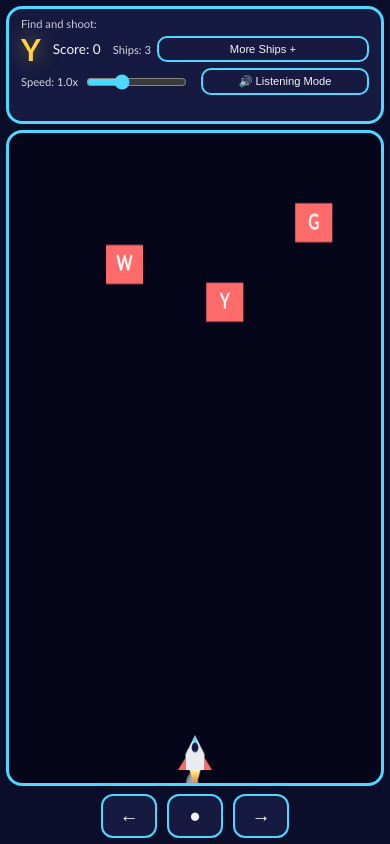
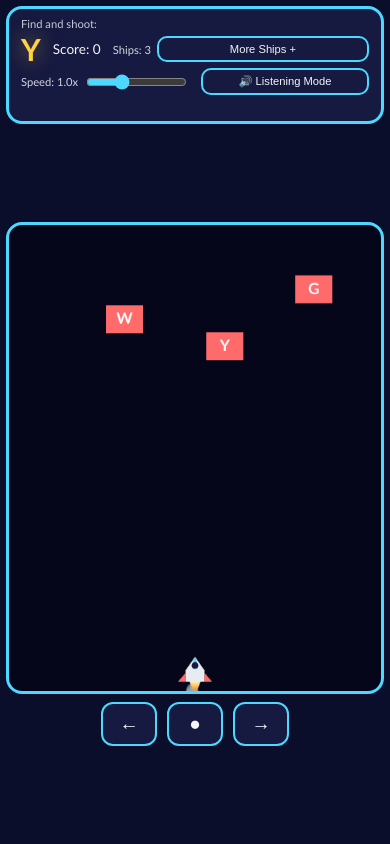
Before and after one commit to jasongweed/starshipletters, a website with bundled scripts: page index.html in a window 390 px wide. Built offline with nearby package versions, Linux system fonts and the light colour scheme.

Commit message:
Fix canvas sizing and Safari toolbar overlap on iOS
- The mobile canvas fit relied on percentage max-height inside a
  nested flex column, which WebKit (Safari and Chrome-iOS both use
  WebKit under the hood) doesn't reliably resolve. In practice the
  canvas grew to fill all remaining space and pushed the touch
  controls off-screen, clipped by overflow: hidden.
- Replaced that with JS-computed sizing (js/layout.js): measures the
  actual available box each resize/orientation change and sets an
  exact pixel width/height on the canvas, preserving its aspect ratio.
  Pure fit-size math is unit tested separately from the DOM glue.
- Switched the mobile page height from 100dvh to 100svh so Safari's
  bottom toolbar is always budgeted for instead of overlapping the
  touch controls when dvh doesn't update in time.

```diff
--- /dev/null
+++ b/js/layout.js
@@ -0,0 +1,42 @@
+export const CANVAS_ASPECT_RATIO = 480 / 600;
+
+export function computeFitSize(availableWidth, availableHeight, aspectRatio) {
+  const safeWidth = Math.max(0, availableWidth);
+  const safeHeight = Math.max(0, availableHeight);
+
+  let width = safeWidth;
+  let height = width / aspectRatio;
+
+  if (height > safeHeight) {
+    height = safeHeight;
+    width = height * aspectRatio;
+  }
+
+  return { width, height };
+}
+
+export function fitCanvasToContainer(canvas, container, reservedHeight) {
+  const { width, height } = computeFitSize(
+    container.clientWidth,
+    container.clientHeight - reservedHeight,
+    CANVAS_ASPECT_RATIO
+  );
+  canvas.style.width = `${width}px`;
+  canvas.style.height = `${height}px`;
+}
+
+export function watchCanvasFit(canvas, container, reservedEl) {
+  const update = () => {
+    const reservedHeight = reservedEl ? reservedEl.offsetHeight : 0;
+    fitCanvasToContainer(canvas, container, reservedHeight);
+  };
+
+  update();
+  window.addEventListener("resize", update);
+  window.addEventListener("orientationchange", update);
+  if (window.visualViewport) {
+    window.visualViewport.addEventListener("resize", update);
+  }
+
+  return update;
+}
--- a/js/main.js
+++ b/js/main.js
@@ -14,10 +14,13 @@ import { createTrailEmitter } from "./particles.js";
 import { playShootSound, playCorrectHitSound } from "./audio.js";
 import { speakLetter, initVoices, setVoice, pickPreferredVoice } from "./speech.js";
 import { createGamepadState } from "./gamepad.js";
+import { watchCanvasFit } from "./layout.js";
 import { render } from "./render.js";
 
 const canvas = document.getElementById("game-canvas");
 const ctx = canvas.getContext("2d");
+const gameArea = document.getElementById("game-area");
+const touchControls = document.getElementById("touch-controls");
 const targetLabelEl = document.getElementById("target-label");
 const targetLetterEl = document.getElementById("target-letter");
 const scoreEl = document.getElementById("score");
@@ -38,6 +41,7 @@ const input = createInputState();
 const gamepadState = createGamepadState();
 const player = new Player(canvas.width, canvas.height);
 const trail = createTrailEmitter();
+watchCanvasFit(canvas, gameArea, touchControls);
 let bullets = [];
 let enemies = [];
 let letterState = createInitialState();
--- a/style.css
+++ b/style.css
@@ -123,6 +123,7 @@ body {
   display: flex;
   flex-direction: column;
   align-items: center;
+  justify-content: center;
   gap: 16px;
 }
 
@@ -132,10 +133,7 @@ body {
   border-radius: 16px;
   touch-action: none;
   display: block;
-  width: auto;
-  height: auto;
-  max-width: 100%;
-  max-height: 100%;
+  flex: 0 0 auto;
 }
 
 #touch-controls {
@@ -169,7 +167,8 @@ body {
   }
 
   body {
-    height: 100dvh;
+    height: 100vh;
+    height: 100svh;
     align-items: stretch;
     justify-content: stretch;
     padding: max(6px, env(safe-area-inset-top)) max(6px, env(safe-area-inset-right))
@@ -259,8 +258,7 @@ body {
   }
 
   #game-canvas {
-    flex: 1 1 auto;
-    min-height: 0;
+    flex: 0 0 auto;
   }
 
   #touch-controls {
```
Also changed, not shown: tests/layout.test.js (added, +27 -0 lines).
